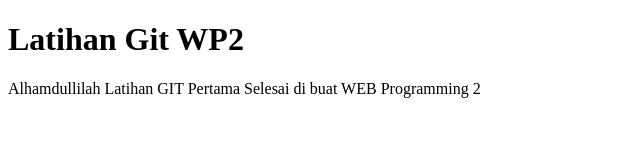
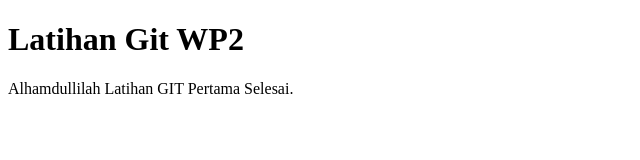
Before and after one commit to FarhanulSternritter/Latihan_git, a plain HTML site: page index.html in a window 1280 px wide. Shown: the whole page, without its empty margins (0-640 px from the left). Drawn offline with Linux system fonts and the light colour scheme.

Commit message:
Terbaru Latihan Git

```diff
--- a/index.html
+++ b/index.html
@@ -8,7 +8,7 @@
 </head>
 <body>
     <h1>Latihan Git WP2</h1>
-    <p>Alhamdullilah Latihan GIT Pertama Selesai di buat WEB Programming 2</p>
+    <p>Alhamdullilah Latihan GIT Pertama Selesai.</p>
 
 
 
```
